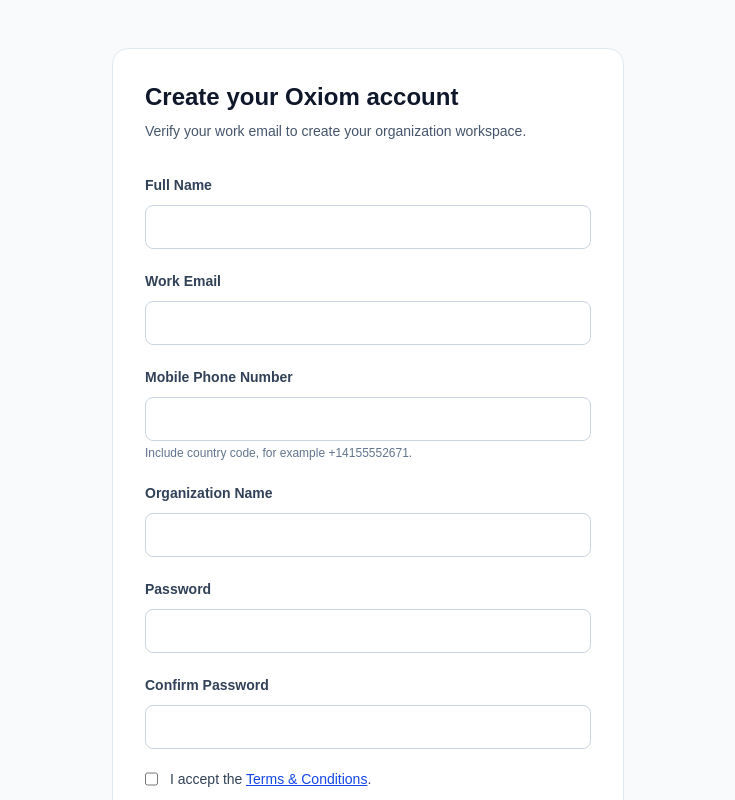
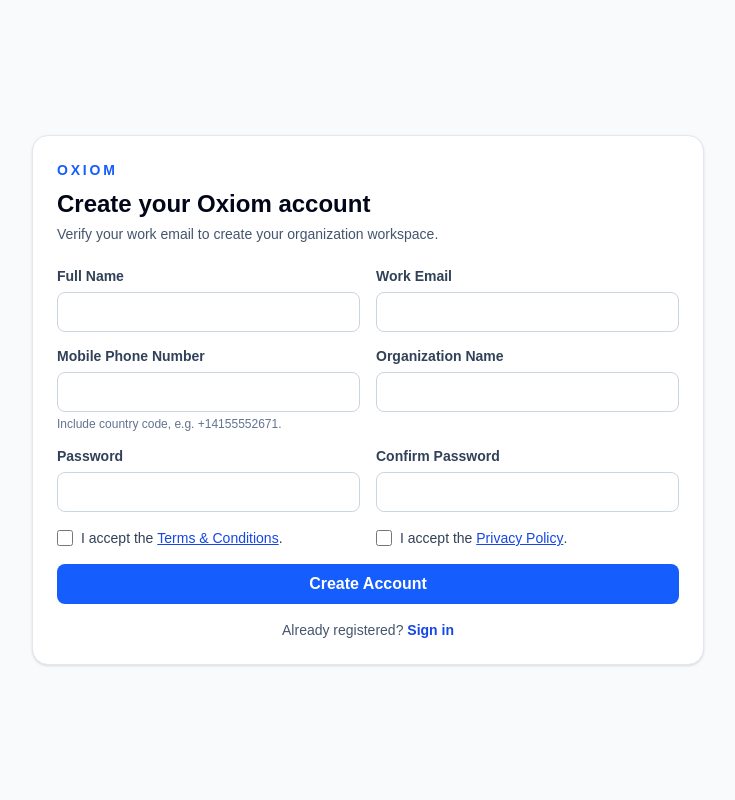
Before and after one commit to oxiomindia/opportunity-os, a Next.js app: page /signup in a window 1280 px wide. Shown: the top 800 px of the page, without its empty margins (272-1007 px from the left). Built offline with nearby package versions, Linux system fonts and the light colour scheme; no server answers.

Commit message:
Improve authentication page UI

```diff
--- a/app/login/LoginForm.tsx
+++ b/app/login/LoginForm.tsx
@@ -1,5 +1,6 @@
 'use client';
 
+import Link from 'next/link';
 import { useActionState } from 'react';
 import { login, type LoginState } from './actions';
 
@@ -20,6 +21,17 @@ export default function LoginForm({ demoEnabled, configured }: Readonly<{ demoEn
       <button disabled={pending || !configured} className="h-11 w-full rounded-lg bg-blue-600 font-semibold text-white hover:bg-blue-700 disabled:cursor-not-allowed disabled:opacity-60">
         {pending ? 'Signing in…' : 'Sign in'}
       </button>
+      <div className="flex items-center gap-3" aria-hidden="true">
+        <span className="h-px flex-1 bg-slate-200" />
+        <span className="text-xs font-medium uppercase tracking-wider text-slate-500">New to Oxiom?</span>
+        <span className="h-px flex-1 bg-slate-200" />
+      </div>
+      <Link
+        href="/signup"
+        className="flex h-11 w-full items-center justify-center rounded-lg border border-blue-200 bg-blue-50 font-semibold text-blue-700 transition-colors hover:border-blue-300 hover:bg-blue-100 focus-visible:outline-none focus-visible:ring-2 focus-visible:ring-blue-500 focus-visible:ring-offset-2"
+      >
+        Create Account
+      </Link>
       {demoEnabled && <p className="rounded-lg border border-amber-200 bg-amber-50 p-3 text-xs leading-5 text-amber-900"><strong>Development only:</strong> use username <code>admin</code> and password <code>admin</code>. This starts a local Demo Organization session without connecting to Supabase.</p>}
     </form>
   );
--- a/app/signup/SignupForm.tsx
+++ b/app/signup/SignupForm.tsx
@@ -1,11 +1,57 @@
 'use client';
+
 import Link from 'next/link';
 import { useActionState } from 'react';
 import { signup, type SignupState } from './actions';
-const inputClass='mt-2 h-11 w-full rounded-lg border border-slate-300 px-3 outline-none focus:border-blue-500 focus:ring-2 focus:ring-blue-100';
-export default function SignupForm(){const[state,action,pending]=useActionState<SignupState,FormData>(signup,{});return <form action={action} className="mt-8 space-y-5">
-{[['fullName','Full Name','name'],['email','Work Email','email'],['phone','Mobile Phone Number','tel'],['organizationName','Organization Name','organization'],['password','Password','new-password'],['confirmPassword','Confirm Password','new-password']].map(([name,label,auto])=><div key={name}><label htmlFor={name} className="text-sm font-semibold text-slate-700">{label}</label><input id={name} name={name} type={name.toLowerCase().includes('password')?'password':name==='email'?'email':'text'} autoComplete={auto} required className={inputClass} aria-describedby={name==='phone'?'phone-help':undefined}/>{name==='phone'&&<p id="phone-help" className="mt-1 text-xs text-slate-500">Include country code, for example +14155552671.</p>}</div>)}
-<label className="flex gap-3 text-sm text-slate-700"><input name="acceptTerms" type="checkbox" required/><span>I accept the <Link className="text-blue-700 underline" href="/terms.md" target="_blank">Terms &amp; Conditions</Link>.</span></label>
-<label className="flex gap-3 text-sm text-slate-700"><input name="acceptPrivacy" type="checkbox" required/><span>I accept the <Link className="text-blue-700 underline" href="/privacy.md" target="_blank">Privacy Policy</Link>.</span></label>
-{state.error&&<p role="alert" className="rounded-lg bg-red-50 p-3 text-sm text-red-800">{state.error}</p>}{state.success&&<p role="status" className="rounded-lg bg-green-50 p-3 text-sm text-green-800">{state.success}</p>}
-<button disabled={pending} className="h-11 w-full rounded-lg bg-blue-600 font-semibold text-white disabled:opacity-60">{pending?'Creating account…':'Create Account'}</button></form>}
+
+const fields = [
+  ['fullName', 'Full Name', 'name'],
+  ['email', 'Work Email', 'email'],
+  ['phone', 'Mobile Phone Number', 'tel'],
+  ['organizationName', 'Organization Name', 'organization'],
+  ['password', 'Password', 'new-password'],
+  ['confirmPassword', 'Confirm Password', 'new-password'],
+] as const;
+
+const inputClass = 'mt-1 h-10 w-full rounded-lg border border-slate-300 px-3 text-slate-950 outline-none transition-shadow focus:border-blue-500 focus:ring-2 focus:ring-blue-100';
+
+export default function SignupForm() {
+  const [state, action, pending] = useActionState<SignupState, FormData>(signup, {});
+
+  return (
+    <form action={action} className="mt-5 space-y-4">
+      <div className="grid gap-x-4 gap-y-3 sm:grid-cols-2">
+        {fields.map(([name, label, autoComplete]) => (
+          <div key={name}>
+            <label htmlFor={name} className="text-sm font-semibold text-slate-700">{label}</label>
+            <input
+              id={name}
+              name={name}
+              type={name.includes('Password') || name === 'password' ? 'password' : name === 'email' ? 'email' : 'text'}
+              autoComplete={autoComplete}
+              required
+              className={inputClass}
+              aria-describedby={name === 'phone' ? 'phone-help' : undefined}
+            />
+            {name === 'phone' && <p id="phone-help" className="mt-1 text-xs leading-4 text-slate-500">Include country code, e.g. +14155552671.</p>}
+          </div>
+        ))}
+      </div>
+      <div className="grid gap-2 sm:grid-cols-2 sm:gap-4">
+        <label className="flex items-start gap-2 text-sm leading-5 text-slate-700">
+          <input className="mt-0.5 size-4 shrink-0 accent-blue-600" name="acceptTerms" type="checkbox" required />
+          <span>I accept the <Link className="font-medium text-blue-700 underline" href="/terms.md" target="_blank">Terms &amp; Conditions</Link>.</span>
+        </label>
+        <label className="flex items-start gap-2 text-sm leading-5 text-slate-700">
+          <input className="mt-0.5 size-4 shrink-0 accent-blue-600" name="acceptPrivacy" type="checkbox" required />
+          <span>I accept the <Link className="font-medium text-blue-700 underline" href="/privacy.md" target="_blank">Privacy Policy</Link>.</span>
+        </label>
+      </div>
+      {state.error && <p role="alert" className="rounded-lg bg-red-50 px-3 py-2 text-sm text-red-800">{state.error}</p>}
+      {state.success && <p role="status" className="rounded-lg bg-green-50 px-3 py-2 text-sm text-green-800">{state.success}</p>}
+      <button disabled={pending} className="h-10 w-full rounded-lg bg-blue-600 font-semibold text-white transition-colors hover:bg-blue-700 disabled:cursor-not-allowed disabled:opacity-60">
+        {pending ? 'Creating account…' : 'Create Account'}
+      </button>
+    </form>
+  );
+}
--- a/app/signup/page.tsx
+++ b/app/signup/page.tsx
@@ -1,2 +1,23 @@
-import Link from 'next/link';import { redirect } from 'next/navigation';import { getAuthenticatedUser } from '../../lib/auth/dal';import SignupForm from './SignupForm';
-export default async function SignupPage(){if(await getAuthenticatedUser())redirect('/dashboard');return <main className="flex min-h-screen items-center justify-center bg-slate-50 px-4 py-12"><section className="w-full max-w-lg rounded-2xl border border-slate-200 bg-white p-8"><h1 className="text-2xl font-semibold">Create your Oxiom account</h1><p className="mt-2 text-sm text-slate-600">Verify your work email to create your organization workspace.</p><SignupForm/><p className="mt-6 text-center text-sm">Already registered? <Link className="font-semibold text-blue-700" href="/login">Sign in</Link></p></section></main>}
+import Link from 'next/link';
+import { redirect } from 'next/navigation';
+import { getAuthenticatedUser } from '../../lib/auth/dal';
+import SignupForm from './SignupForm';
+
+export default async function SignupPage() {
+  if (await getAuthenticatedUser()) redirect('/dashboard');
+
+  return (
+    <main className="flex min-h-screen items-center justify-center bg-slate-50 px-4 py-5 sm:px-6 sm:py-6">
+      <section className="w-full max-w-2xl rounded-2xl border border-slate-200 bg-white p-5 shadow-sm sm:p-6">
+        <p className="text-sm font-bold uppercase tracking-[0.2em] text-blue-600">Oxiom</p>
+        <h1 className="mt-2 text-2xl font-semibold text-slate-950">Create your Oxiom account</h1>
+        <p className="mt-1 text-sm leading-5 text-slate-600">Verify your work email to create your organization workspace.</p>
+        <SignupForm />
+        <p className="mt-4 text-center text-sm text-slate-600">
+          Already registered?{' '}
+          <Link className="font-semibold text-blue-700 hover:text-blue-800 hover:underline" href="/login">Sign in</Link>
+        </p>
+      </section>
+    </main>
+  );
+}
```
Also changed, not shown: 1 other file (tests, documents, lock files or other folders).
